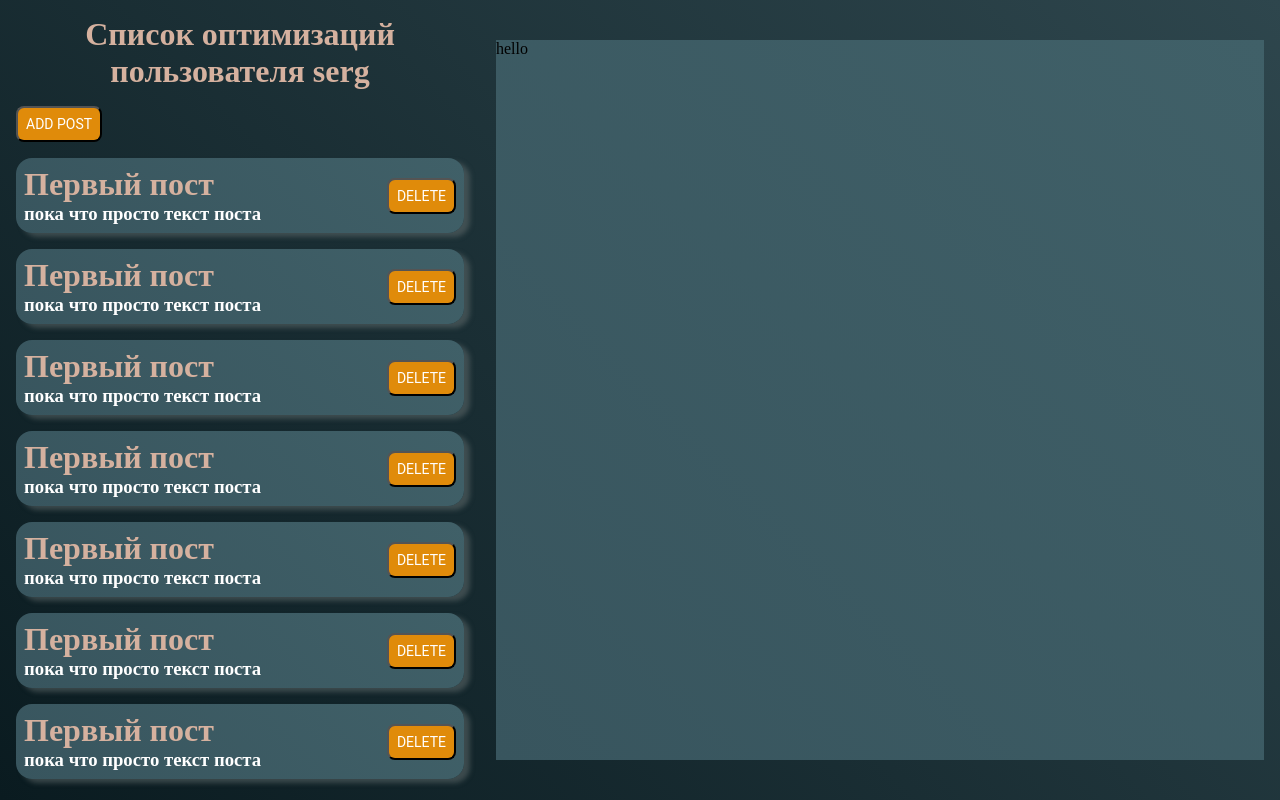
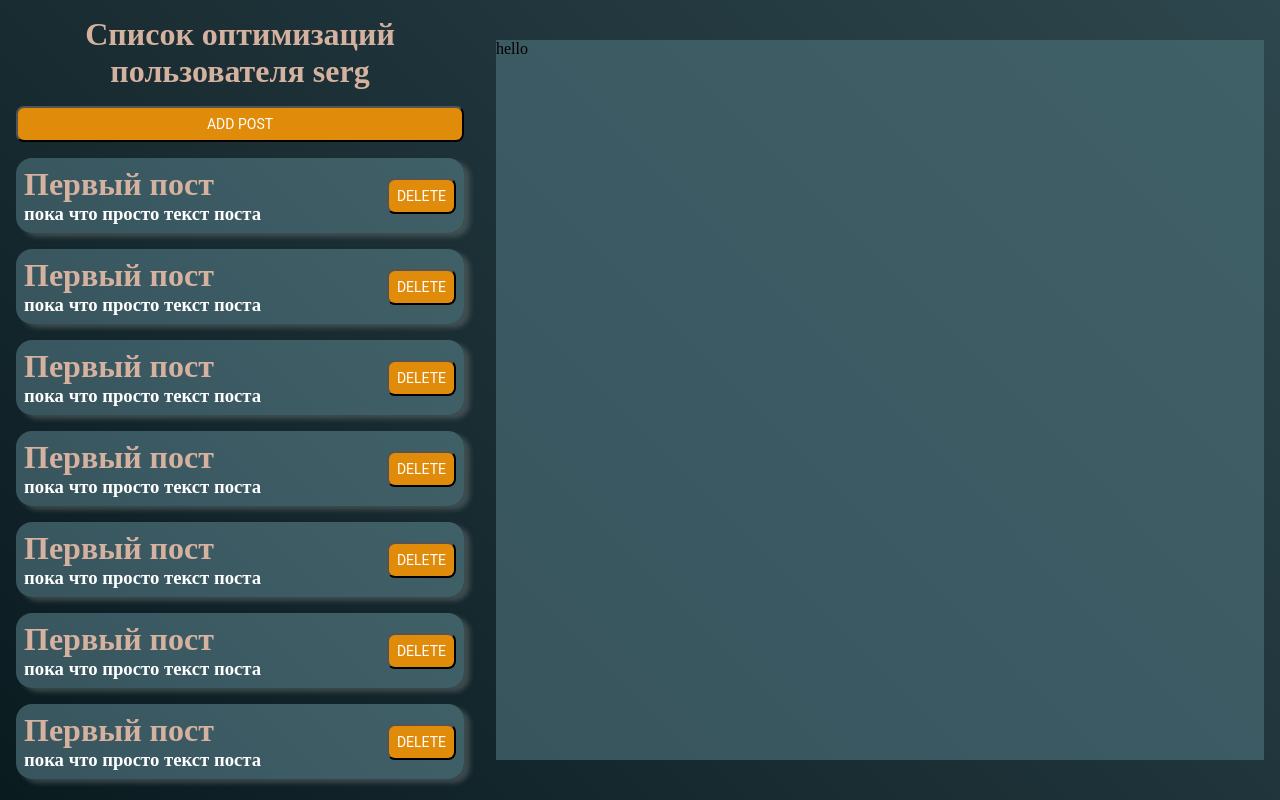
Before and after one commit to Osa-sergey/Diploma, a React (Create React App) app in the folder client/: page / in a window 1280 px wide. Built offline with nearby package versions, Linux system fonts and the light colour scheme.

Commit message:
Убрал кнопку, как компонент

```diff
--- a/client/src/components/PostItem.tsx
+++ b/client/src/components/PostItem.tsx
@@ -1,6 +1,5 @@
 import React from 'react';
 import IPost from "../interfaces/IPost";
-import AppButton from "./UI/button/AppButton";
 
 const PostItem = (item: IPost) => {
     return (
@@ -13,9 +12,7 @@ const PostItem = (item: IPost) => {
                     <h3>{item.post.body}</h3>
                 </div>
             </div>
-            <div className="post_button">
-                <AppButton>Delete</AppButton>
-            </div>
+            <button className="post_button">Delete</button>
         </div>
     );
 };
--- a/client/src/components/PostList.tsx
+++ b/client/src/components/PostList.tsx
@@ -1,7 +1,6 @@
 import React from 'react';
 import IPostList from "../interfaces/IPostList";
 import PostItem from "./PostItem";
-import AppButton from "./UI/button/AppButton";
 
 const PostList = ({postList, name}: IPostList) => {
     return (
@@ -9,9 +8,7 @@ const PostList = ({postList, name}: IPostList) => {
             <div className="post_list_header">
                 <h1>Список оптимизаций пользователя {name}</h1>
             </div>
-            <div className="post_list_add_btn">
-                <AppButton>Add post</AppButton>
-            </div>
+            <button className="post_list_add_btn">Add post</button>
             {
                 postList.map((post) =>
                     <PostItem post={post.post} key={post.post.id}/>
--- a/client/src/components/UI/button/AppButton.module.css
+++ /dev/null
@@ -1,10 +0,0 @@
-.appBtn {
-    padding: 8px;
-    color: white;
-    font-size: 14px;
-    background: #e08b0a;
-    cursor: pointer;
-    border-radius: 8px;
-    text-transform: uppercase;
-    font-family: "Roboto", serif;
-}
--- a/client/src/components/UI/button/AppButton.tsx
+++ /dev/null
@@ -1,12 +0,0 @@
-import React from 'react';
-import styles from './AppButton.module.css';
-
-const AppButton = ({children, ...props}:any) => {
-    return (
-        <button {...props} className={styles.appBtn}>
-            {children}
-        </button>
-    );
-};
-
-export default AppButton;
--- a/client/src/styles/App.css
+++ b/client/src/styles/App.css
@@ -42,7 +42,7 @@ body {
 .post_button {
     position: absolute;
     right: 0;
-    padding-right: 8px;
+    margin-right: 8px;
 }
 
 .post_content {
@@ -77,6 +77,7 @@ body {
 
 .post_list_add_btn {
     margin-top: 16px;
+    width: 100%;
 }
 
 .viewer {
@@ -89,3 +90,14 @@ body {
     right: 16px;
     z-index: -1;
 }
+
+button {
+    padding: 8px;
+    color: white;
+    font-size: 14px;
+    background: #e08b0a;
+    cursor: pointer;
+    border-radius: 8px;
+    text-transform: uppercase;
+    font-family: "Roboto", serif;
+}
```
